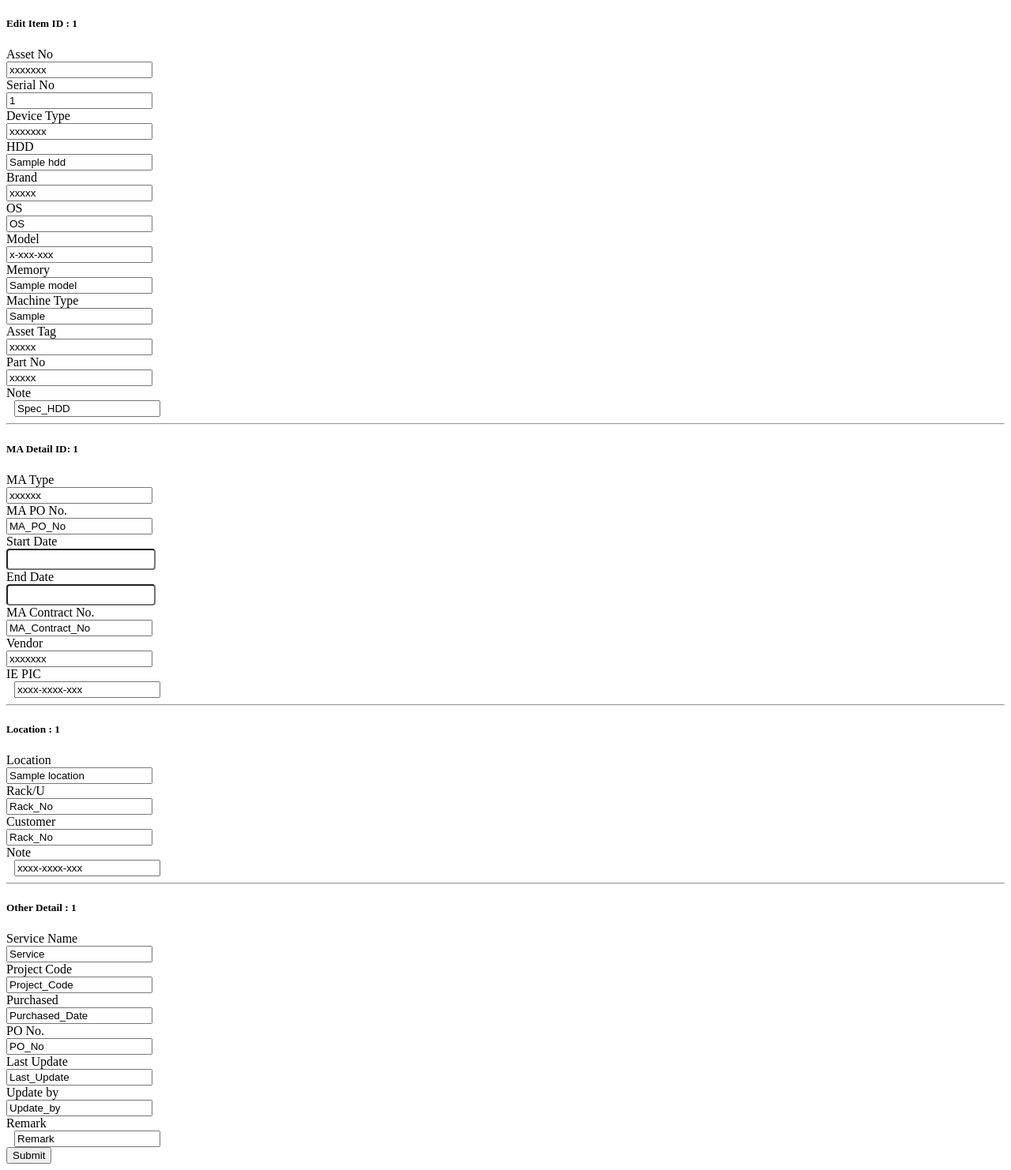
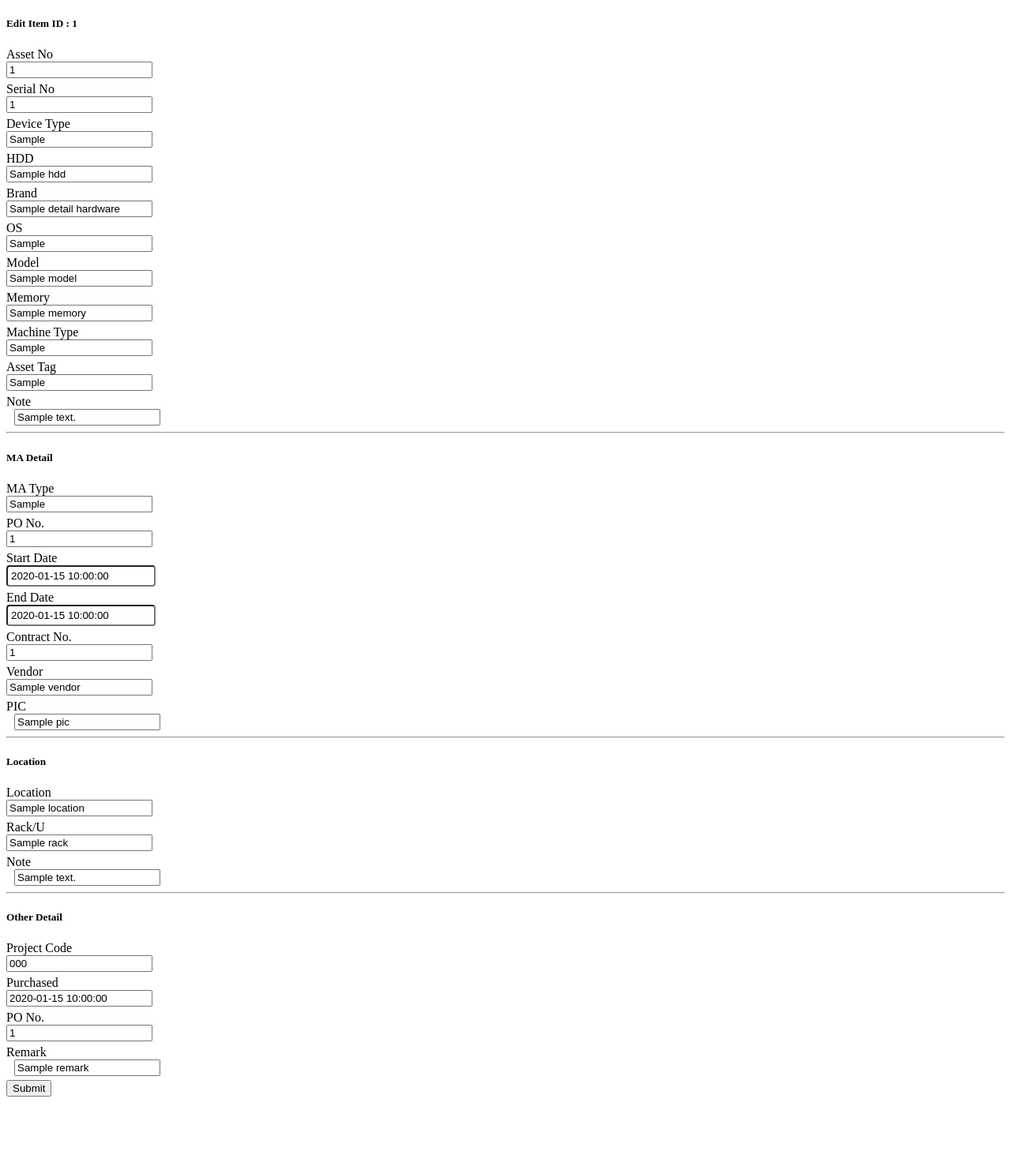
Before and after one commit to FirstZmajor/Internal_tools_Inventory, a CodeIgniter app: the page made by application/views/pages/update_item.php in a window 1280 px wide. Shown: the whole page at 79% size. After the commit the page ends 1389 px from the top, so only its background shows below. Run offline with CodeIgniter, Linux system fonts and the light colour scheme; the template is opened without the code that fills it: most values are stand-ins (such as "Sample title", 1, 10 or a date in 2020); some libraries are stand-ins or nearby versions.

Commit message:
improving

```diff
--- a/application/libraries/Hardware_MA.php
+++ b/application/libraries/Hardware_MA.php
@@ -28,14 +28,14 @@ class hardware_ma {
     public function get_list_hardware_ma ()
     {
         $arr_HW = $this->CI->Hardware_MA_Model->select_list_hardware_ma();
-        $list_item = array();
-        foreach ($arr_HW as $key => $object_MA) {
-            $object_MA['hardware_detail'] = $this->CI->Hardware_MA_Model->select_hardware_by_id($object_MA['Hardware_id']);
-            $object_MA['tag_expire'] = $this->calculation_expire($object_MA['Expire_Date']);
-            array_push($list_item,$object_MA);
-        }
+        // $list_item = array();
+        // foreach ($arr_HW as $key => $object_MA) {
+        //     $object_MA['hardware_detail'] = $this->CI->Hardware_MA_Model->select_hardware_by_id($object_MA['Hardware_id']);
+        //     $object_MA['tag_expire'] = $this->calculation_expire($object_MA['Expire_Date']);
+        //     array_push($list_item,$object_MA);
+        // }
 
-        return $list_item;
+        return $arr_HW;
     }
 
     public function get_hardware_ma ($MA_id)
@@ -109,9 +109,6 @@ class hardware_ma {
 		return $output;
 	}
 
-    public function counting_location ()
-    {
-        # code...
-    }
+
 
 }
--- a/application/models/Hardware_MA_Model.php
+++ b/application/models/Hardware_MA_Model.php
@@ -9,18 +9,7 @@ class Hardware_MA_Model extends CI_Model {
 		$this->db_conn->trans_strict(FALSE);
 	}
 
-	public function select_by_id($selector)
-  	{
-  		$this->db_conn->where('MA_ID',$selector);
-		$result = $this->db_conn->get($this->name_table)->row_object();
-		return $result;
-	}
-
-	public function select_list()
-  	{
-		$result = $this->db_conn->get($this->name_table)->result_array();
-		return $result;
-	}
+	// ============ Select ===========
 
 	public function select_count_device ()
 	{
@@ -40,15 +29,12 @@ class Hardware_MA_Model extends CI_Model {
 		return $result;
 	}
 
-	// ============ New Table ===========
-
-
 	public function select_list_hardware_ma ()
 	{
-		$this->db_conn->join('Hardware', 'Hardware_MA.Hardware_id = Hardware.Hardware_id', 'left');
-		$this->db_conn->join('Hardware_MA_Type', 'Hardware_MA.MA_type_id = Hardware_MA_Type.MA_type_id', 'left');
-		$this->db_conn->join('Hardware_MA_Location', 'Hardware_MA.Location_id = Hardware_MA_Location.Location_id', 'left');
-		$this->db_conn->join('Hardware_MA_Vendor', 'Hardware_MA.Vendor_id = Hardware_MA_Vendor.Vendor_id', 'left');
+		// $this->db_conn->join('Hardware', 'Hardware_MA.Hardware_id = Hardware.Hardware_id', 'left');
+		// $this->db_conn->join('Hardware_MA_Type', 'Hardware_MA.MA_type_id = Hardware_MA_Type.MA_type_id', 'left');
+		// $this->db_conn->join('Hardware_MA_Location', 'Hardware_MA.Location_id = Hardware_MA_Location.Location_id', 'left');
+		// $this->db_conn->join('Hardware_MA_Vendor', 'Hardware_MA.Vendor_id = Hardware_MA_Vendor.Vendor_id', 'left');
 		$result = $this->db_conn->get('Hardware_MA')->result_array();
 		return $result;
 	}
@@ -74,6 +60,36 @@ class Hardware_MA_Model extends CI_Model {
 	}
 
 
+	public function update($params, $where)
+	{
+
+		if(isset($where) && count($where)>0)
+		{
+			$this->db_conn->trans_begin();
+			foreach($where as $key=>$value)
+			{
+					$this->db_conn->where($key, $value);
+			}
+			$this->db_conn->update("Hardware", $params);
+			if ($this->db_conn->trans_status() === FALSE)
+			{		$v = $this->db_conn->error();
+					log_error($v['message']);
+					$this->db_conn->trans_rollback();
+					return false;
+			}
+			else
+			{
+					$this->set_message('update complete');
+					$this->db_conn->trans_commit();
+					return true;
+			}
+		}
+		log_error("don't have condition");
+		$this->db_conn->trans_rollback();
+		return false;
+
+	}
+
 
 
 
--- a/application/views/pages/update_item.php
+++ b/application/views/pages/update_item.php
@@ -2,245 +2,216 @@
 <html lang="en">
     <?php echo link_tag('assets/bower_components/bootstrap-datepicker/dist/css/bootstrap-datepicker.css'); ?>
     <?php echo link_tag('assets/bower_components/bootstrap-datepicker/dist/css/bootstrap-datepicker.standalone.css'); ?>
-
+<style>
+    .row .col-12{
+        margin-bottom: 5px;
+    }
+</style>
 <body>
+    <?php echo form_open_multipart(''); ?>
     <!-- partial -->
     <div class="col-lg-12">
         <div class="card">
             <div class="card-body">
-                <h5 class="card-title mb-4">Edit Item ID : <?php echo $obj_MA->MA_ID; ?></h5>
-                <div class="form-group row">
-                    <div class="row col-6">
-                        <label for="example-text-input" class="col-4 col-form-label">Asset No</label>
-                        <div class="col-8">
-                            <input class="form-control" type="text" value="xxxxxxx">
+                <h5 class="card-title mb-4">Edit Item ID : <?php echo $obj_MA['detail_ma']->MA_id; ?></h5>
+                <div class="row col-12">
+                    <div class="col-6">
+                        <label class="col-4 col-form-label">Asset No</label>
+                        <div class="col-12">
+                            <input class="form-control" type="text" value="<?php echo $obj_MA['detail_hardware']->Asset_No; ?>">
                         </div>
                     </div>
-                    <div class="row col-6">
-                        <label for="example-text-input" class="col-4 col-form-label">Serial No</label>
-                        <div class="col-8">
-                            <input class="form-control" type="text" value="<?php echo $obj_MA->Serial_No; ?>">
+                    <div class="col-6">
+                        <label class="col-4 col-form-label">Serial No</label>
+                        <div class="col-12">
+                            <input class="form-control" type="text" value="<?php echo $obj_MA['detail_hardware']->Serial_No; ?>">
                         </div>
                     </div>
 
                 </div>
-                <div class="form-group row">
-                    <div class="row col-6">
-                        <label for="example-text-input" class="col-4 col-form-label">Device Type</label>
-                        <div class="col-8">
-                            <input class="form-control" type="text" value="xxxxxxx">
+                <div class="row col-12">
+                    <div class="col-6">
+                        <label class="col-4 col-form-label">Device Type</label>
+                        <div class="col-12">
+                            <input class="form-control" type="text" value="<?php echo $obj_MA['detail_hardware']->Hardware_Type; ?>">
                         </div>
                     </div>
-                    <div class="row col-6">
-                        <label for="example-text-input" class="col-4 col-form-label">HDD</label>
-                        <div class="col-8">
-                            <input class="form-control" type="text" value="<?php echo $obj_MA->HDD; ?>">
+                    <div class="col-6">
+                        <label class="col-4 col-form-label">HDD</label>
+                        <div class="col-12">
+                            <input class="form-control" type="text" value="<?php echo $obj_MA['detail_hardware']->HDD; ?>">
                         </div>
                     </div>
                 </div>
-                <div class="form-group row">
-                    <div class="row col-6">
-                        <label for="example-text-input" class="col-4 col-form-label">Brand</label>
-                        <div class="col-8">
-                            <input class="form-control" type="text" value="xxxxx">
+                <div class="row col-12">
+                    <div class="col-6">
+                        <label class="col-4 col-form-label">Brand</label>
+                        <div class="col-12">
+                            <input class="form-control" type="text" value="<?php echo $obj_MA['detail_hardware']->name; ?>">
                         </div>
                     </div>
-                    <div class="row col-6">
-                        <label for="example-text-input" class="col-4 col-form-label">OS</label>
-                        <div class="col-8">
-                            <input class="form-control" type="text" value="OS">
+                    <div class="col-6">
+                        <label class="col-4 col-form-label">OS</label>
+                        <div class="col-12">
+                            <input class="form-control" type="text" value="<?php echo $obj_MA['detail_hardware']->OS; ?>">
                         </div>
                     </div>
                 </div>
-                <div class="form-group row">
-                    <div class="row col-6">
-                        <label for="example-text-input" class="col-4 col-form-label">Model</label>
-                        <div class="col-8">
-                            <input class="form-control" type="text" value="x-xxx-xxx">
+                <div class="row col-12">
+                    <div class="col-6">
+                        <label class="col-4 col-form-label">Model</label>
+                        <div class="col-12">
+                            <input class="form-control" type="text" value="<?php echo $obj_MA['detail_hardware']->Model; ?>">
                         </div>
                     </div>
-                    <div class="row col-6">
-                        <label for="example-text-input" class="col-4 col-form-label">Memory</label>
-                        <div class="col-8">
-                            <input class="form-control" type="text" value="<?php echo $obj_MA->Model; ?>">
+                    <div class="col-6">
+                        <label class="col-4 col-form-label">Memory</label>
+                        <div class="col-12">
+                            <input class="form-control" type="text" value="<?php echo $obj_MA['detail_hardware']->Memory; ?>">
                         </div>
                     </div>
                 </div>
-                <div class="form-group row">
-                    <div class="row col-6">
-                        <label for="example-text-input" class="col-4 col-form-label">Machine Type</label>
-                        <div class="col-8">
-                            <input class="form-control" type="text" value="<?php echo $obj_MA->Machine_Type; ?>">
+                <div class="row col-12">
+                    <div class="col-6">
+                        <label class="col-4 col-form-label">Machine Type</label>
+                        <div class="col-12">
+                            <input class="form-control" type="text" value="<?php echo $obj_MA['detail_hardware']->Machine_Type; ?>">
                         </div>
                     </div>
-                    <div class="row col-6">
-                        <label for="example-text-input" class="col-4 col-form-label">Asset Tag</label>
-                        <div class="col-8">
-                            <input class="form-control" type="text" value="xxxxx">
+                    <div class="col-6">
+                        <label class="col-4 col-form-label">Asset Tag</label>
+                        <div class="col-12">
+                            <input class="form-control" type="text" value="<?php echo $obj_MA['detail_hardware']->Asset_Tag; ?>">
                         </div>
                     </div>
                 </div>
-                <div class="form-group row">
-                    <div class="row col-6">
-                        <label for="example-text-input" class="col-4 col-form-label">Part No</label>
-                        <div class="col-8">
-                            <input class="form-control" type="text" value="xxxxx">
-                        </div>
-                    </div>
-                </div>
-                <div class="form-group row">
-                    <div class="row col-12">
+                <div class="row col-12">
+                    <div class="col-12">
                         <label for="example-url-input" class="col-2 col-form-label">Note</label>
                         <div class="col-10" style="padding-left: 10px;">
-                            <input class="form-control" type="url" value="Spec_HDD"  >
+                            <input class="form-control" type="text" value="<?php echo $obj_MA['detail_hardware']->Hardware_Note; ?>"  >
                         </div>
                     </div>
                 </div>
                 <hr>
 
-                <h5 class="card-title mb-4">MA Detail ID: <?php echo $obj_MA->MA_ID; ?></h5>
-                <div class="form-group row">
-                    <div class="row col-6">
-                        <label for="example-text-input" class="col-4 col-form-label">MA Type</label>
-                        <div class="col-8">
-                            <input class="form-control" type="text" value="xxxxxx">
+                <h5 class="card-title mb-4">MA Detail</h5>
+                <div class="row col-12">
+                    <div class="col-6">
+                        <label class="col-4 col-form-label">MA Type</label>
+                        <div class="col-12">
+                            <input class="form-control" type="text" value="<?php echo $obj_MA['detail_ma']->MA_Type; ?>">
                         </div>
                     </div>
-                    <div class="row col-6">
-                        <label for="example-text-input" class="col-4 col-form-label">MA PO No.</label>
-                        <div class="col-8">
-                            <input class="form-control" type="text" value="MA_PO_No">
+                    <div class="col-6">
+                        <label class="col-4 col-form-label">PO No.</label>
+                        <div class="col-12">
+                            <input class="form-control" type="text" value="<?php echo $obj_MA['detail_ma']->PO_No ; ?>">
                         </div>
                     </div>
                 </div>
-                <div class="form-group row">
-                    <div class="row col-6">
-                        <label for="example-text-input" class="col-4 col-form-label">Start Date</label>
-                        <div class="col-8">
-                            <input class="datepicker" data-date-format="mm/dd/yyyy">
+                <div class="row col-12">
+                    <div class="col-6">
+                        <label class="col-4 col-form-label">Start Date</label>
+                        <div class="col-12">
+                            <input class="datepicker" data-date-format="yyyy-mm-dd" value="<?php echo $obj_MA['detail_ma']->Start_Date ; ?>">
                         </div>
                     </div>
-                    <div class="row col-6">
-                        <label for="example-text-input" class="col-4 col-form-label">End Date</label>
-                        <div class="col-8">
-                            <input class="datepicker" data-date-format="mm/dd/yyyy">
+                    <div class="col-6">
+                        <label class="col-4 col-form-label">End Date</label>
+                        <div class="col-12">
+                            <input class="datepicker" data-date-format="yyyy-mm-dd" value="<?php echo $obj_MA['detail_ma']->Expire_Date ; ?>">
                         </div>
                     </div>
                 </div>
-                <div class="form-group row">
-                    <div class="row col-6">
-                        <label for="example-text-input" class="col-4 col-form-label">MA Contract No.</label>
-                        <div class="col-8">
-                            <input class="form-control" type="text" value="MA_Contract_No">
+                <div class="row col-12">
+                    <div class="col-6">
+                        <label class="col-4 col-form-label">Contract No.</label>
+                        <div class="col-12">
+                            <input class="form-control" type="text" value="<?php echo $obj_MA['detail_ma']->Contract_No ; ?>">
                         </div>
                     </div>
-                    <div class="row col-6">
-                        <label for="example-text-input" class="col-4 col-form-label">Vendor</label>
-                        <div class="col-8">
-                            <input class="form-control" type="text" value="xxxxxxx">
+                    <div class="col-6">
+                        <label class="col-4 col-form-label">Vendor</label>
+                        <div class="col-12">
+                            <input class="form-control" type="text" value="<?php echo $obj_MA['detail_ma']->Vendor ; ?>">
                         </div>
                     </div>
                 </div>
-                <div class="form-group row">
-                    <div class="row col-12">
-                        <label for="example-url-input" class="col-2 col-form-label">IE PIC</label>
+                <div class="row col-12">
+                    <div class="col-12">
+                        <label for="example-url-input" class="col-2 col-form-label">PIC</label>
                         <div class="col-10" style="padding-left: 10px;">
-                            <input class="form-control" type="url" value="xxxx-xxxx-xxx">
+                            <input class="form-control" type="text" value="<?php echo $obj_MA['detail_hardware']->PIC ; ?>">
                         </div>
                     </div>
                 </div>
                 <hr>
 
-                <h5 class="card-title mb-4">Location : <?php echo $obj_MA->MA_ID; ?></h5>
-                <div class="form-group row">
-                    <div class="row col-6">
-                        <label for="example-text-input" class="col-4 col-form-label">Location</label>
-                        <div class="col-8">
-                            <input class="form-control" type="text" value="<?php echo $obj_MA->Location; ?>">
+                <h5 class="card-title mb-4">Location</h5>
+                <div class="row col-12">
+                    <div class="col-6">
+                        <label class="col-4 col-form-label">Location</label>
+                        <div class="col-12">
+                            <input class="form-control" type="text" value="<?php echo $obj_MA['detail_ma']->Location ; ?>">
                         </div>
                     </div>
-                    <div class="row col-6">
-                        <label for="example-text-input" class="col-4 col-form-label">Rack/U</label>
-                        <div class="col-8">
-                            <input class="form-control" type="text" value="Rack_No">
+                    <div class="col-6">
+                        <label class="col-4 col-form-label">Rack/U</label>
+                        <div class="col-12">
+                            <input class="form-control" type="text" value="<?php echo $obj_MA['detail_ma']->Rack ; ?>">
                         </div>
                     </div>
                 </div>
-                <div class="form-group row">
-                    <div class="row col-6">
-                        <label for="example-text-input" class="col-4 col-form-label">Customer</label>
-                        <div class="col-8">
-                            <input class="form-control" type="text" value="Rack_No">
-                        </div>
-                    </div>
-                </div>
-                <div class="form-group row">
-                    <div class="row col-12">
+                <div class="row col-12">
+                    <div class="col-12">
                         <label for="example-url-input" class="col-2 col-form-label">Note</label>
                         <div class="col-10" style="padding-left: 10px;">
-                            <input class="form-control" type="url" value="xxxx-xxxx-xxx"  >
+                            <input class="form-control" type="text" value="<?php echo $obj_MA['detail_ma']->Location_Note ; ?>"  >
                         </div>
                     </div>
                 </div>
                 <hr>
 
-                <h5 class="card-title mb-4">Other Detail : <?php echo $obj_MA->MA_ID; ?></h5>
-                <div class="form-group row">
-                    <div class="row col-6">
-                        <label for="example-text-input" class="col-4 col-form-label">Service Name</label>
-                        <div class="col-8">
-                            <input class="form-control" type="text" value="Service">
-                        </div>
-                    </div>
-                    <div class="row col-6">
-                        <label for="example-text-input" class="col-4 col-form-label">Project Code</label>
-                        <div class="col-8">
-                            <input class="form-control" type="text" value="Project_Code">
+                <h5 class="card-title mb-4">Other Detail</h5>
+                <div class="row col-12">
+                    <div class="col-6">
+                        <label class="col-4 col-form-label">Project Code</label>
+                        <div class="col-12">
+                            <input class="form-control" type="text" value="<?php echo $obj_MA['detail_ma']->Project_Code ; ?>">
                         </div>
                     </div>
                 </div>
-                <div class="form-group row">
-                    <div class="row col-6">
-                        <label for="example-text-input" class="col-4 col-form-label">Purchased</label>
-                        <div class="col-8">
-                            <input class="form-control" type="text" value="Purchased_Date">
+                <div class="row col-12">
+                    <div class="col-6">
+                        <label class="col-4 col-form-label">Purchased</label>
+                        <div class="col-12">
+                            <input class="form-control" type="text" value="<?php echo $obj_MA['detail_ma']->Purchased_Date ; ?>">
                         </div>
                     </div>
-                    <div class="row col-6">
-                        <label for="example-text-input" class="col-4 col-form-label">PO No.</label>
-                        <div class="col-8">
-                            <input class="form-control" type="text" value="PO_No">
+                    <div class="col-6">
+                        <label class="col-4 col-form-label">PO No.</label>
+                        <div class="col-12">
+                            <input class="form-control" type="text" value="<?php echo $obj_MA['detail_ma']->PO_No ; ?>">
                         </div>
                     </div>
                 </div>
-                <div class="form-group row">
-                    <div class="row col-6">
-                        <label for="example-text-input" class="col-4 col-form-label">Last Update</label>
-                        <div class="col-8">
-                            <input class="form-control" type="text" value="Last_Update">
-                        </div>
-                    </div>
-                    <div class="row col-6">
-                        <label for="example-text-input" class="col-4 col-form-label">Update by</label>
-                        <div class="col-8">
-                            <input class="form-control" type="text" value="Update_by">
-                        </div>
-                    </div>
-                </div>
-                <div class="form-group row">
-                    <div class="row col-12">
-                        <label for="example-url-input" class="col-2 col-form-label">Remark</label>
+                <div class="row col-12">
+                    <div class="col-12">
+                        <label class="col-2 col-form-label">Remark</label>
                         <div class="col-10" style="padding-left: 10px;">
-                            <input class="form-control" type="url" value="Remark"  >
+                            <span style="color: #cd7777;"><? echo form_error('Other_Remark'); ?></span>
+                            <input class="form-control" type="text" name="Other_Remark" value="<?php echo set_value('Other_Remark',$obj_MA['detail_hardware']->Remark); ?>"  >
                         </div>
                     </div>
                 </div>
 
             </div>
 
-            <button type="submit" class="btn btn-primary">Submit</button>
+            <button id="submit_edit" type="submit" class="btn btn-primary">Submit</button>
         </div>
     </div>
+    <? echo form_close(); ?>
 
 </body>
 
@@ -250,7 +221,20 @@
 <script>
     $(document).ready(function(){
         $('.datepicker').datepicker({
-            format: 'mm/dd/yyyy'
+            format: 'yyyy-mm-dd'
+        });
+
+        $("#submit_edit").click(function(argument)
+        {
+            $.post("<?php echo site_url('Site/edit_content');?>"
+                , [  { name: "Other_Remark", value: $("input[name='Other_Remark']").val() }
+                    , { name: "csrf_form", value: $("input[name='csrf_form']").val() }
+                ]
+                ,function(data)
+                {
+                    $("#modal_edit_comp .iziModal-content").html(data);
+                        comp_submit(modal);
+                });
         });
 
 
```
Also changed, not shown: application/controllers/Site.php (+28 -11 lines), application/views/pages/dashboard.php (+31 -12 lines), application/views/pages/mainpage.php (+14 -7 lines).
